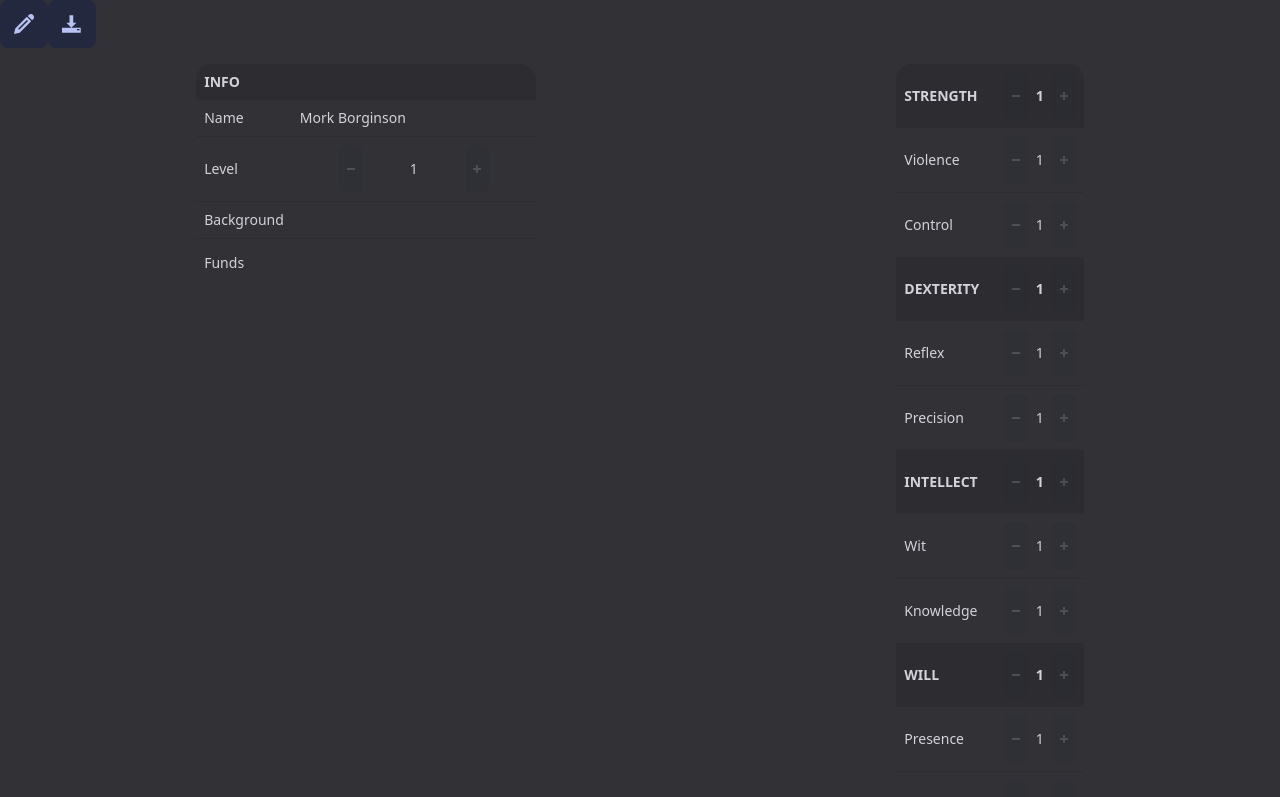
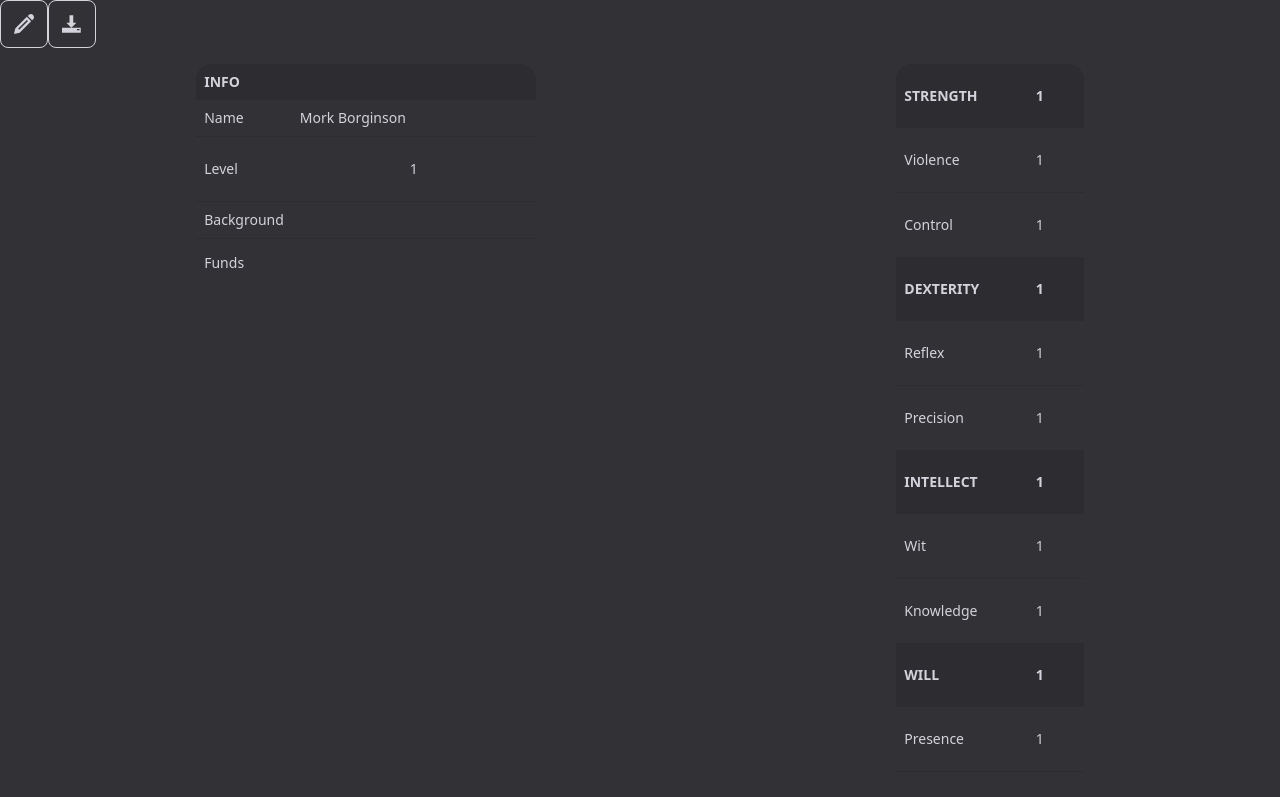
Before and after one commit to mytinycloud/caltrops, a React (Create React App) app in the folder char-sheet/: page / in a window 1280 px wide. Shown: the top 797 px of the page. Built offline with nearby package versions, Linux system fonts and the light colour scheme.

Commit message:
Fix styles

```diff
--- a/char-sheet/src/components/EquipmentTable.jsx
+++ b/char-sheet/src/components/EquipmentTable.jsx
@@ -56,7 +56,8 @@ function EquipmentTable({equipment, slots, items, setItems}) {
                   <IconButton
                     icon='cross'
                     onClick={() => {setItems(modifyObject(items, slot.name, null))}}
-                    isVisible={true}
+                    visible={true}
+                    btnStyle='btn-outline btn-error'
                   />
                 </td>
               </tr>
--- a/char-sheet/src/components/IconButton.jsx
+++ b/char-sheet/src/components/IconButton.jsx
@@ -7,7 +7,7 @@ import {ImCross, ImPencil, ImBin, ImDownload3, ImPlus, ImMinus, ImCheckmark, ImL
  * A button with an icon in it.
  * Just to standardise styling
  */
-function IconButton({icon, onClick, styling='outline', size='xs', enabled=true, visible=true}) {
+function IconButton({icon, onClick, btnStyle='btn-outline', size='xs', enabled=true, visible=true}) {
 
   const IconClass = {
     "cross": ImCross,
@@ -27,8 +27,11 @@ function IconButton({icon, onClick, styling='outline', size='xs', enabled=true,
     "lg": 32,
   }[size]
 
+  let btnSize = `btn-${size}`
+  let opacity = visible ? "opacity-100" : "opacity-0"
+
   return <button
-      className={`btn btn-square btn-${styling} btn-${size} opacity-${visible ? "100" : "0"} transition-all`}
+      className={`btn btn-square ${btnStyle} ${btnSize} ${opacity} transition-all`}
       disabled={(visible && enabled) ? "" : "disabled"}
       onClick={onClick}
       >
--- a/char-sheet/src/components/PointEntryBox.jsx
+++ b/char-sheet/src/components/PointEntryBox.jsx
@@ -22,7 +22,7 @@ function PointEntryBox({value, setValue, isEditable=true, min=0, max=9, isCapped
       <p className='py-0 mx-2 text-center'> {value} </p>
       <IconButton
         icon='plus'
-        styling='primary'
+        btnStyle='btn-primary'
         onClick={()=>setValue(value+1)}
         enabled={!isCapped && value < max}
         visible={isEditable}
```
